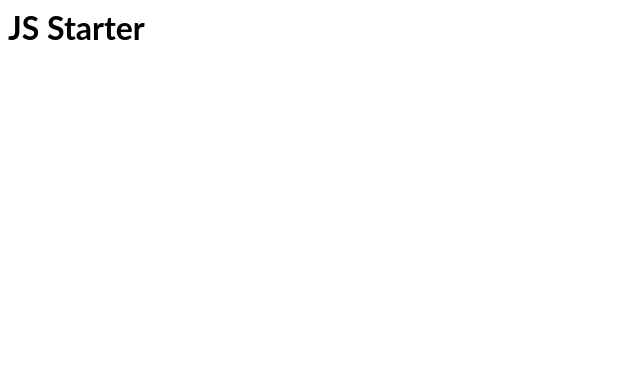
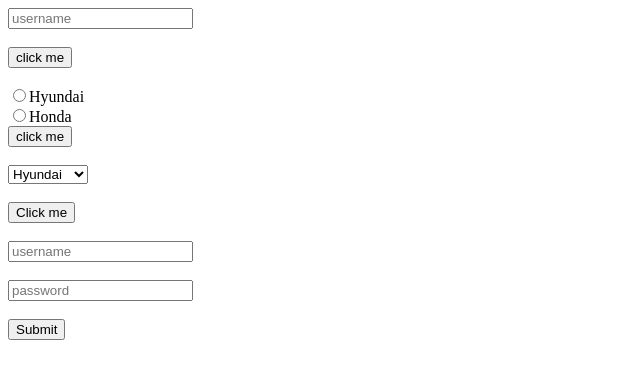
Before and after one commit to snakeyes365/Learning, a website with bundled scripts: page index.html in a window 1280 px wide. Shown: the whole page, without its empty margins (0-640 px from the left). Built offline with nearby package versions, Linux system fonts and the light colour scheme.

Commit message:
2 files modified

```diff
--- a/index.html
+++ b/index.html
@@ -1 +1,36 @@
-<div id="app"></div>
+<html>
+<head>
+<script src="index.js" type="text/javascript"></script>
+</head>
+  <body>
+    <input id="text1" placeholder="username">
+    <br></br>
+    <button id="btn1" onclick="buttonClick()">click me</button>
+    <br>
+  <br>
+  <input id="rd1" name="grp1" type="radio" value="Hyundai">Hyundai</input>
+  <br>
+  <input id="rd2" name="grp1" type="radio" value="Honda">Honda</input>
+<br>
+<button onclick="buttonClick2()" id="btn2" onclick="buttonClick()">click me</button>
+<br>
+<br>
+    <select id="selectbox">
+      <option>Hyundai</option>
+      <option>Honda</option>
+      <option>Hurricane</option>
+    </select>
+    <br></br>
+    <button id="btn3" onclick="buttonClick3()">Click me</button>
+        <br></br>
+
+
+    <form onsubmit="return validate()" action="welcome.html" >
+      <input id="textbox2" placeholder="username" type="text"/>
+      <br></br>
+      <input id="textbox3" placeholder="password" type="password"></input>
+      <br></br>
+      <button type="submit">Submit</button>
+    </form>
+  </body>
+</html>
--- a/index.js
+++ b/index.js
@@ -2,5 +2,41 @@
 import './style.css';
 
 // Write Javascript code!
-const appDiv = document.getElementById('app');
-appDiv.innerHTML = `<h1>JS Starter</h1>`;
+function buttonClick()
+   {
+    var x=document.getElementById("text1").value;
+    alert("Entered text is: "+x);
+   }
+   function buttonClick2()
+   {
+      if(rd1.checked==true)
+      alert("Selected car brand is : "+rd1.value);
+      else if(rd2.checked==true)
+      alert("Selected car brand is : "+rd2.value);
+      else
+      alert("No option Selected");
+   }
+
+     function buttonClick3()
+     {
+       var x=document.getElementById("selectbox");
+       alert(x.options[x.selectedIndex].value);
+     }
+
+       function validate()
+       {
+         var uname=document.getElementById("textbox2");
+         var pass=document.getElementById("textbox3");
+         if(uname.value==""||pass.value=="")
+         {
+           alert("No blank Values Allowed");
+           return false;
+         }
+         else if(pass.value<5)
+         {
+         alert("password is too short");
+         return false;
+         }
+         else
+         true;
+       }
```
